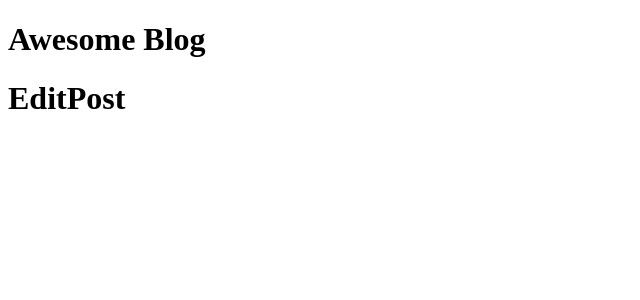
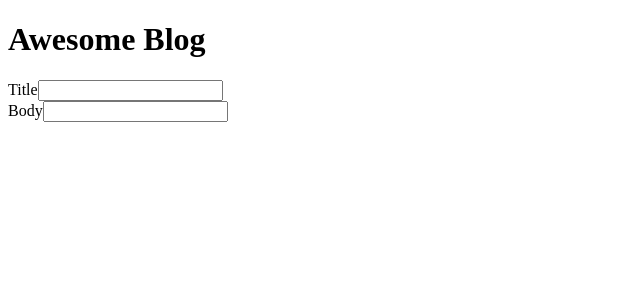
Before and after one commit to dibborah/ReactQueryCRUDProjectByCandDev, a React (Vite) app: page /post/1/edit in a window 1280 px wide. Shown: the top 300 px of the page, without its empty margins (0-640 px from the left). Built offline with nearby package versions, Linux system fonts and the light colour scheme.

Commit message:
created renderField function to render the input and body in PostForm

```diff
--- /dev/null
+++ b/src/components/PostForm.jsx
@@ -0,0 +1,16 @@
+const PostForm = () => {
+  const renderField = (label) => (
+    <div>
+      <label>{label}</label>
+      <input type="text" name={label.toLowerCase()} />
+    </div>
+  );
+  return (
+    <form>
+      {renderField("Title")}
+      {renderField("Body")}
+    </form>
+  );
+};
+
+export default PostForm;
--- a/src/pages/EditPost.jsx
+++ b/src/pages/EditPost.jsx
@@ -1,7 +1,9 @@
+import PostForm from "../components/PostForm";
+
 const EditPost = () => {
   return (
     <div>
-      <h1>EditPost</h1>
+      <PostForm/>
     </div>
   );
 };
```
